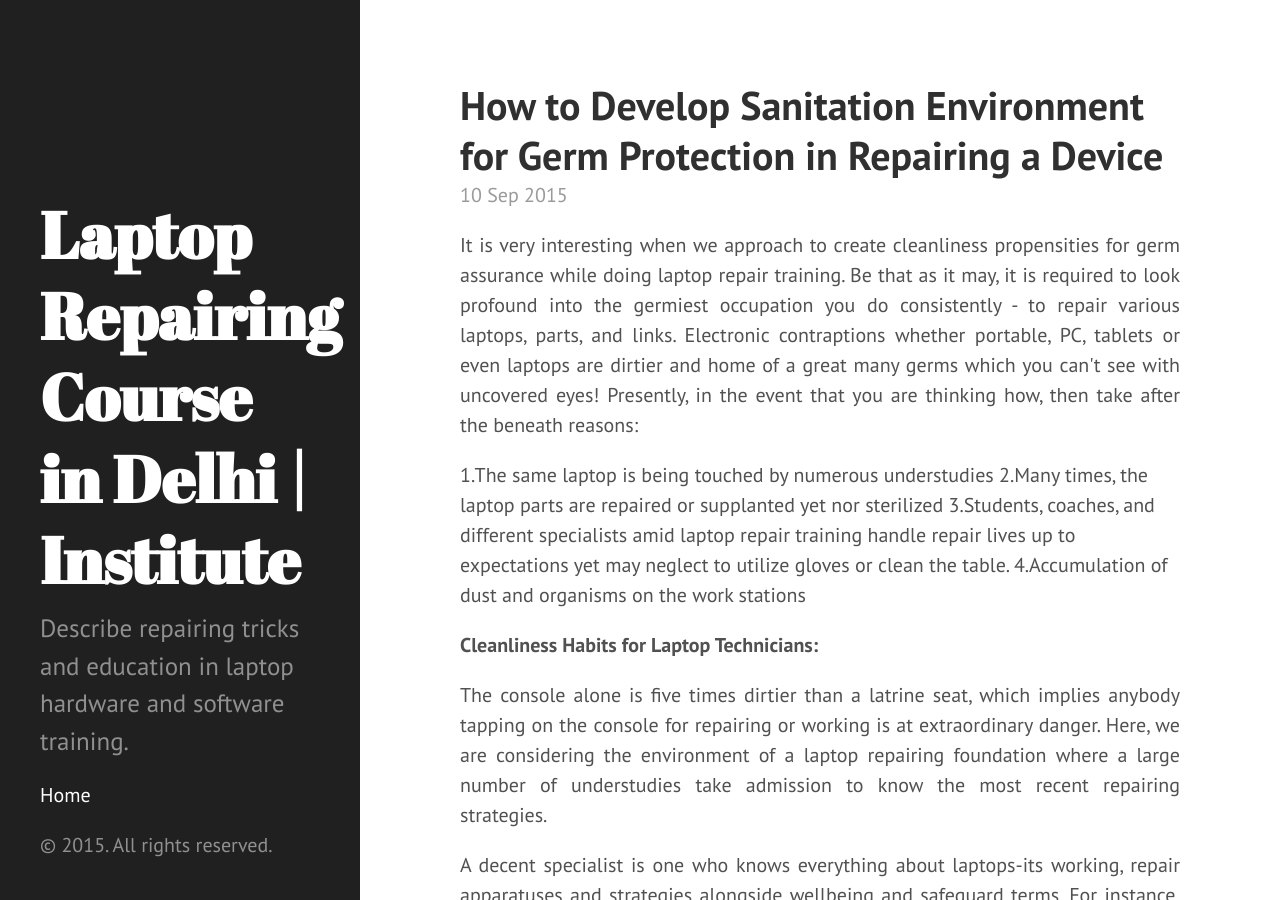
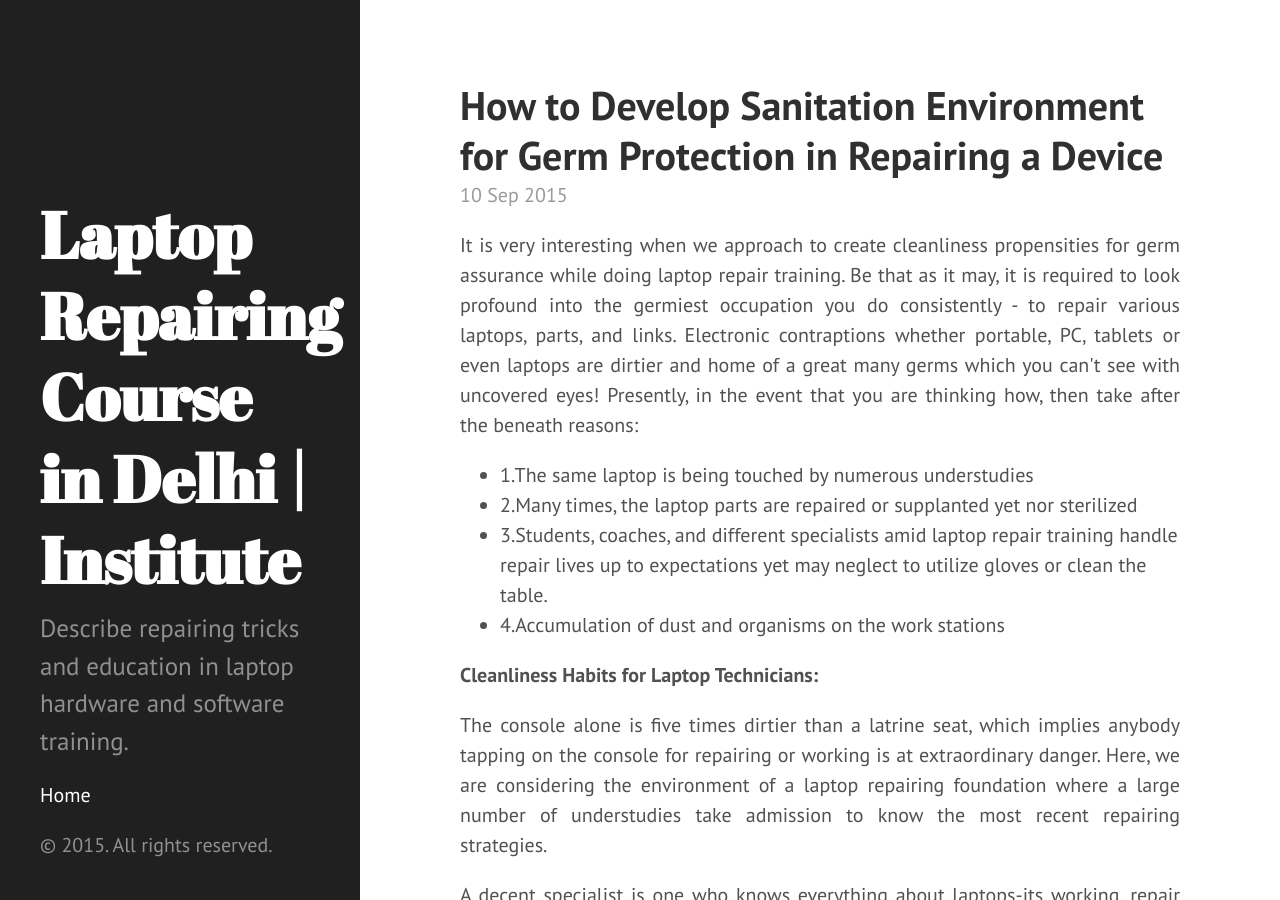
Before and after one commit to Rakesh234/Rakesh234.github.io, a Jekyll site: the page built from _posts/2015-09-10-how-to-develop-sanitation-environment-for-germ-protection-in-repairing-a-device.markdown, in a window 1280 px wide and 900 px high. Built offline with Jekyll 4.4.1, drawn with Linux system fonts in a browser that asks for light colours.

Commit message:
Post update: How to Develop Sanitation Environment for Germ Protection in Repairing a Device

```diff
--- a/_posts/2015-09-10-how-to-develop-sanitation-environment-for-germ-protection-in-repairing-a-device.markdown
+++ b/_posts/2015-09-10-how-to-develop-sanitation-environment-for-germ-protection-in-repairing-a-device.markdown
@@ -5,10 +5,12 @@ layout: post
 ---
 <p align="justify">It is very interesting when we approach to create cleanliness propensities for germ assurance while doing laptop repair training. Be that as it may, it is required to look profound into the germiest occupation you do consistently - to repair various laptops, parts, and links. Electronic contraptions whether portable, PC, tablets or even laptops are dirtier and home of a great many germs which you can't see with uncovered eyes! Presently, in the event that you are thinking how, then take after the beneath reasons: </p>
 
-1.The same laptop is being touched by numerous understudies
-2.Many times, the laptop parts are repaired or supplanted yet nor sterilized
-3.Students, coaches, and different specialists amid laptop repair training handle repair lives up to expectations yet may neglect to utilize gloves or clean the table.
-4.Accumulation of dust and organisms on the work stations
+<ul>
+<li>1.The same laptop is being touched by numerous understudies</li>
+ <li>2.Many times, the laptop parts are repaired or supplanted yet nor sterilized</li>
+ <li>3.Students, coaches, and different specialists amid laptop repair training handle repair lives up to expectations yet may neglect to utilize gloves or clean the table.</li>
+ <li>4.Accumulation of dust and organisms on the work stations </li>
+</ul>
 
 <b>Cleanliness Habits for Laptop Technicians:</b>
 
```
